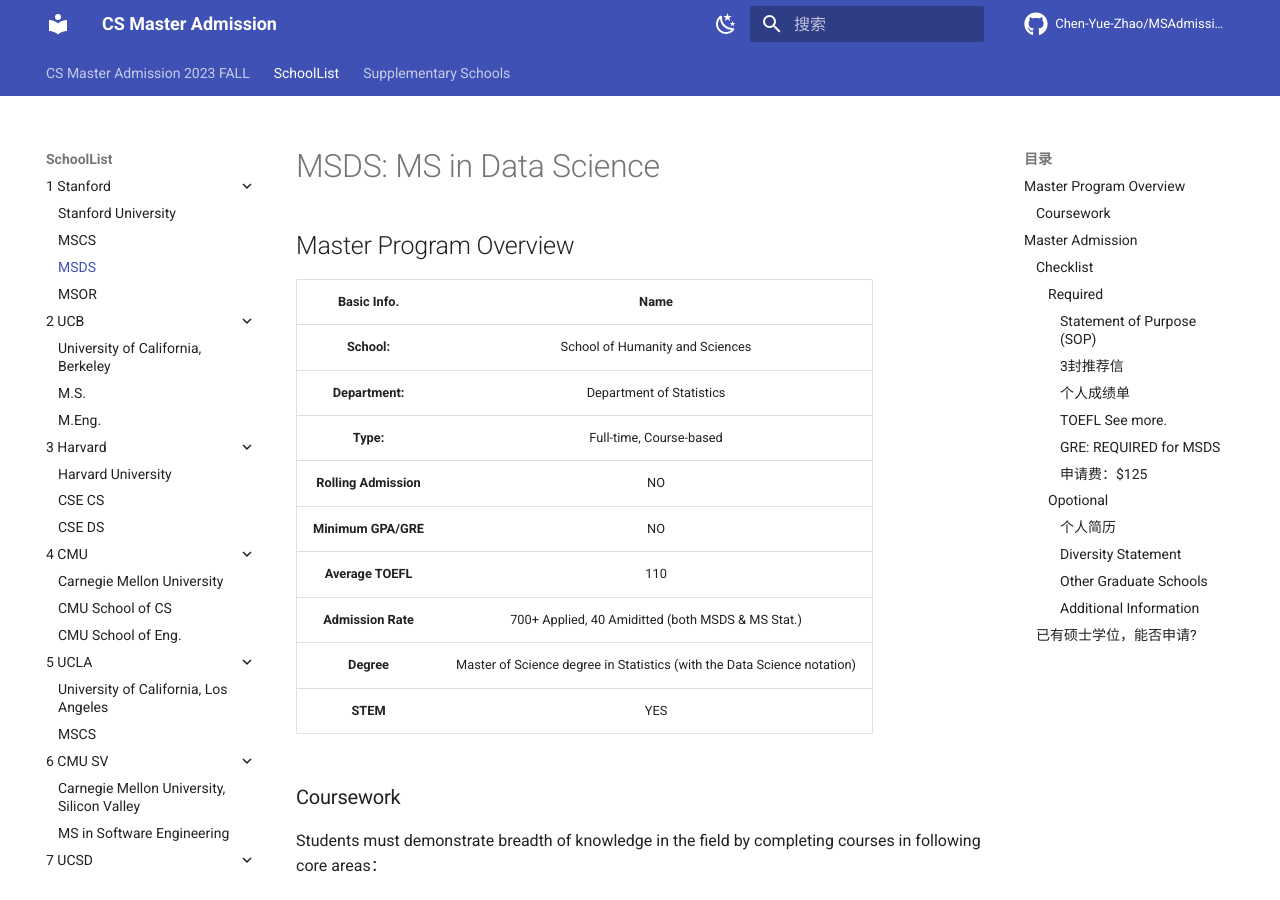
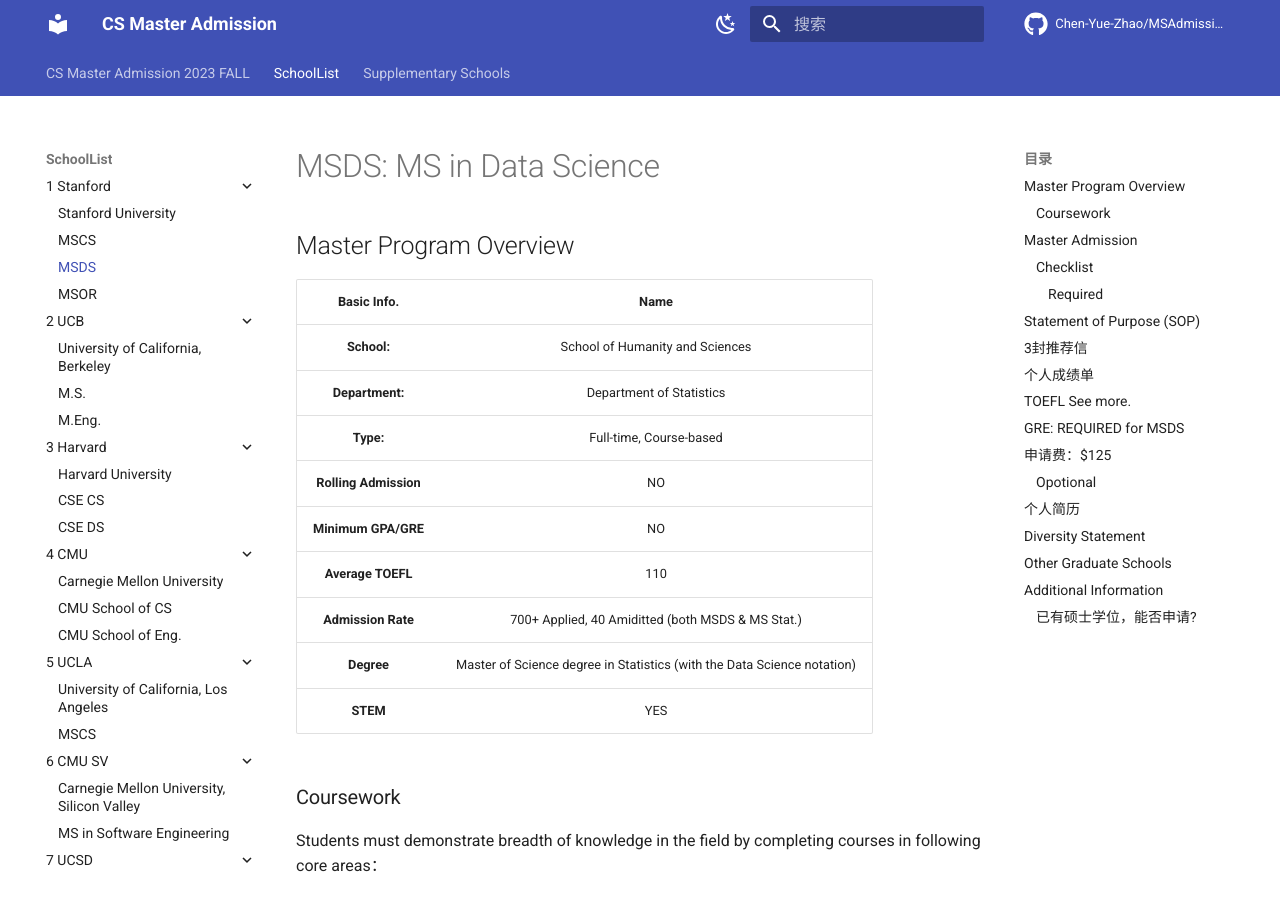
Before and after one commit to Chen-Yue-Zhao/MSAdmissionSite_mkdocs, an MkDocs documentation site: the page built from docs/SchoolList/Stanford/MSDS.md, in a window 1280 px wide and 900 px high. Built offline with MkDocs 1.6.1 and Material for MkDocs 9.7.7, drawn with Linux system fonts in a browser that asks for light colours; comment, search, counter and statistics services are not loaded.

```diff
--- a/docs/SchoolList/Stanford/MSDS.md
+++ b/docs/SchoolList/Stanford/MSDS.md
@@ -40,25 +40,25 @@ Click here for [Overview of MSDS Admission](https://statistics.stanford.edu/msad
 
 ### Checklist
 #### Required
-- ##### Statement of Purpose (SOP)
+- ## Statement of Purpose (SOP)
   > Describe succinctly your reasons for applying to the proposed program at Stanford, preparation for this field of study, research interests, future career plans, and other aspects of your background and interests that may aid the admission committee in evaluating your aptitude and motivation for graduate study. The maximum recommended length is 1,000 words.
-- ##### 3封推荐信
+- ## 3封推荐信
   > Letters of recommendation should come from academic or professional references who know you well and are qualified to evaluate your potential for graduate study.
-- ##### 个人成绩单
-- ##### TOEFL [See more.](./MSCS.md/###About)
-- ##### GRE: <u>REQUIRED</u> for MSDS
-- ##### 申请费：$125
+- ## 个人成绩单
+- ## TOEFL [See more.](./MSCS.md/###About)
+- ## GRE: <u>REQUIRED</u> for MSDS
+- ## 申请费：$125
 
 #### Opotional
-- ##### 个人简历
+- ## 个人简历
   - Research Experience
   - Publications/Presentations/Posters
   - Awards & Honors
   - Work Experience
-- ##### Diversity Statement
+- ## Diversity Statement
   > We invite you to share your lived experiences, demonstrated values, perspectives, and/or activities that shape you as a scholar and align with these commitments.
-- ##### Other Graduate Schools
-- ##### Additional Information
+- ## Other Graduate Schools
+- ## Additional Information
 
 ---
 
```
